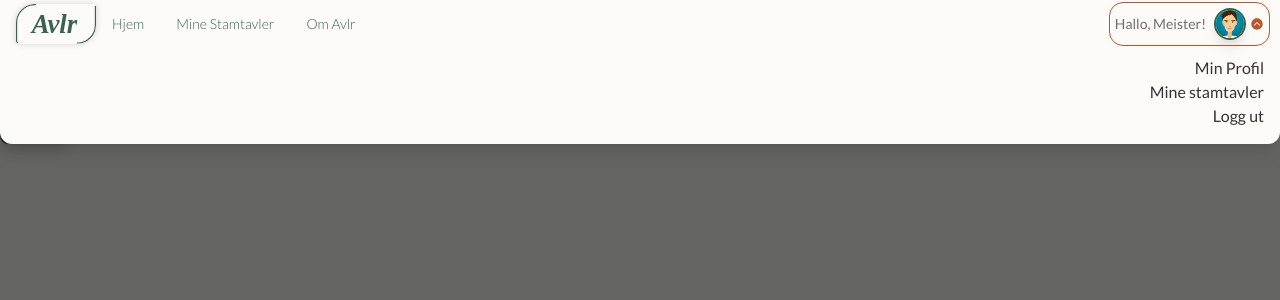
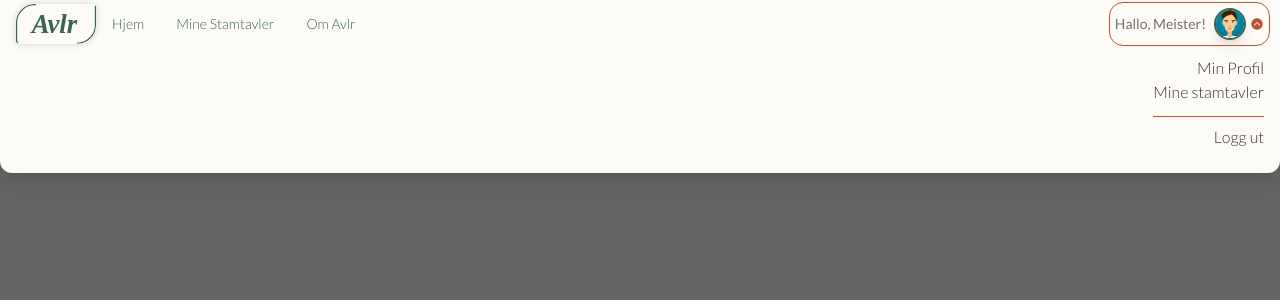
Before and after one commit to FilipSzutkowski/Avlr, a React (Create React App) app: page /login in a window 1280 px wide. Both pictures are taken after a click on the button "Hallo, Meister!". Shown: the top 300 px of the page. Built offline with nearby package versions, Linux system fonts and the light colour scheme; no server answers; a web font is replaced by a local one.

Commit message:
mine_stamtavler redirect after login works - history object

```diff
--- a/src/components/auth/LogOut.js
+++ b/src/components/auth/LogOut.js
@@ -1,14 +1,14 @@
 import { useAuth0 } from '@auth0/auth0-react';
 import Button from '../utilities/Button';
 
-const LogOut = () => {
+const LogOut = ({ className, children }) => {
   const { logout } = useAuth0();
   return (
     <Button
-      className="relative top-16"
+      className={className}
       onClick={() => logout({ returnTo: window.location.origin })}
     >
-      Log Ut
+      {children}
     </Button>
   );
 };
--- a/src/components/auth/ProtectedRoute.js
+++ b/src/components/auth/ProtectedRoute.js
@@ -3,7 +3,12 @@ import { withAuthenticationRequired } from '@auth0/auth0-react';
 
 const ProtectedRoute = ({ children, ...args }) => {
   return (
-    <Route component={withAuthenticationRequired(() => children)} {...args} />
+    <Route
+      component={withAuthenticationRequired(() => children, {
+        returnTo: args.path,
+      })}
+      {...args}
+    />
   );
 };
 
--- a/src/components/navbar/ExpandedUser.js
+++ b/src/components/navbar/ExpandedUser.js
@@ -1,9 +1,10 @@
+import LogOut from '../auth/LogOut';
 import { Link } from 'react-router-dom';
 
 const ExpandedUser = ({ onClick }) => {
   return (
     <nav
-      className="flex flex-col z-20 mx-4 py-3 space-y-4 text-right"
+      className="flex flex-col z-20 mx-4 py-3 space-y-4 items-end text-right font-light"
       onClick={onClick}
     >
       <ul>
@@ -13,8 +14,10 @@ const ExpandedUser = ({ onClick }) => {
         <li>
           <Link to="/mine_stamtavler">Mine stamtavler</Link>
         </li>
-        <li>
-          <Link to="#">Logg ut</Link>
+        <li className="flex flex-col items-end border-secondaryBrown border-t-1 mt-3">
+          <LogOut className=" bg-transparent shadow-none text-neutralDarkBrown px-0 py-2 font-light">
+            Logg ut
+          </LogOut>
         </li>
       </ul>
     </nav>
--- /dev/null
+++ b/src/components/utilities/History.js
@@ -0,0 +1,5 @@
+import { createBrowserHistory } from 'history';
+
+const history = createBrowserHistory();
+
+export default history;
--- a/src/index.css
+++ b/src/index.css
@@ -20,3 +20,9 @@
     @apply flex items-center py-2 px-3 bg-primaryGreen text-backgroundWhite rounded-lg shadow-lg focus:outline-secondaryBrown;
   }
 }
+
+@layer utilities {
+  .border-t-1 {
+    border-top-width: 1px;
+  }
+}
--- a/src/index.js
+++ b/src/index.js
@@ -2,8 +2,13 @@ import React from 'react';
 import ReactDOM from 'react-dom';
 import './index.css';
 import App from './components/App';
+import history from './components/utilities/History';
 import { Auth0Provider } from '@auth0/auth0-react';
-import { BrowserRouter } from 'react-router-dom';
+import { Router } from 'react-router-dom';
+
+const onRedirectCallback = (appState) => {
+  history.replace(appState?.returnTo || window.location.pathname);
+};
 
 ReactDOM.render(
   <React.StrictMode>
@@ -11,10 +16,11 @@ ReactDOM.render(
       domain={process.env.REACT_APP_auth0_domain}
       clientId={process.env.REACT_APP_auth0_clientID}
       redirectUri={window.location.origin}
+      onRedirectCallback={onRedirectCallback}
     >
-      <BrowserRouter>
+      <Router history={history}>
         <App />
-      </BrowserRouter>
+      </Router>
     </Auth0Provider>
   </React.StrictMode>,
   document.getElementById('root')
```
